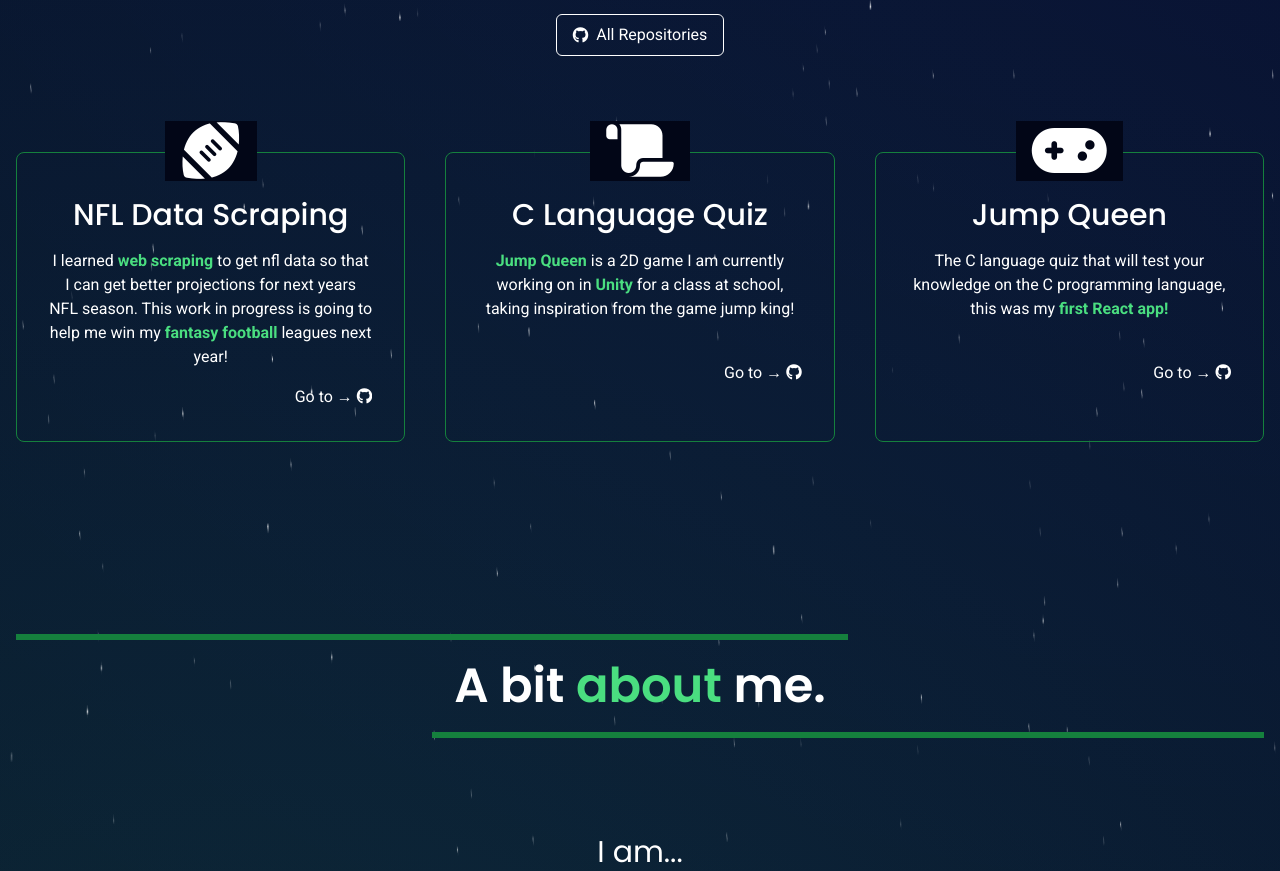
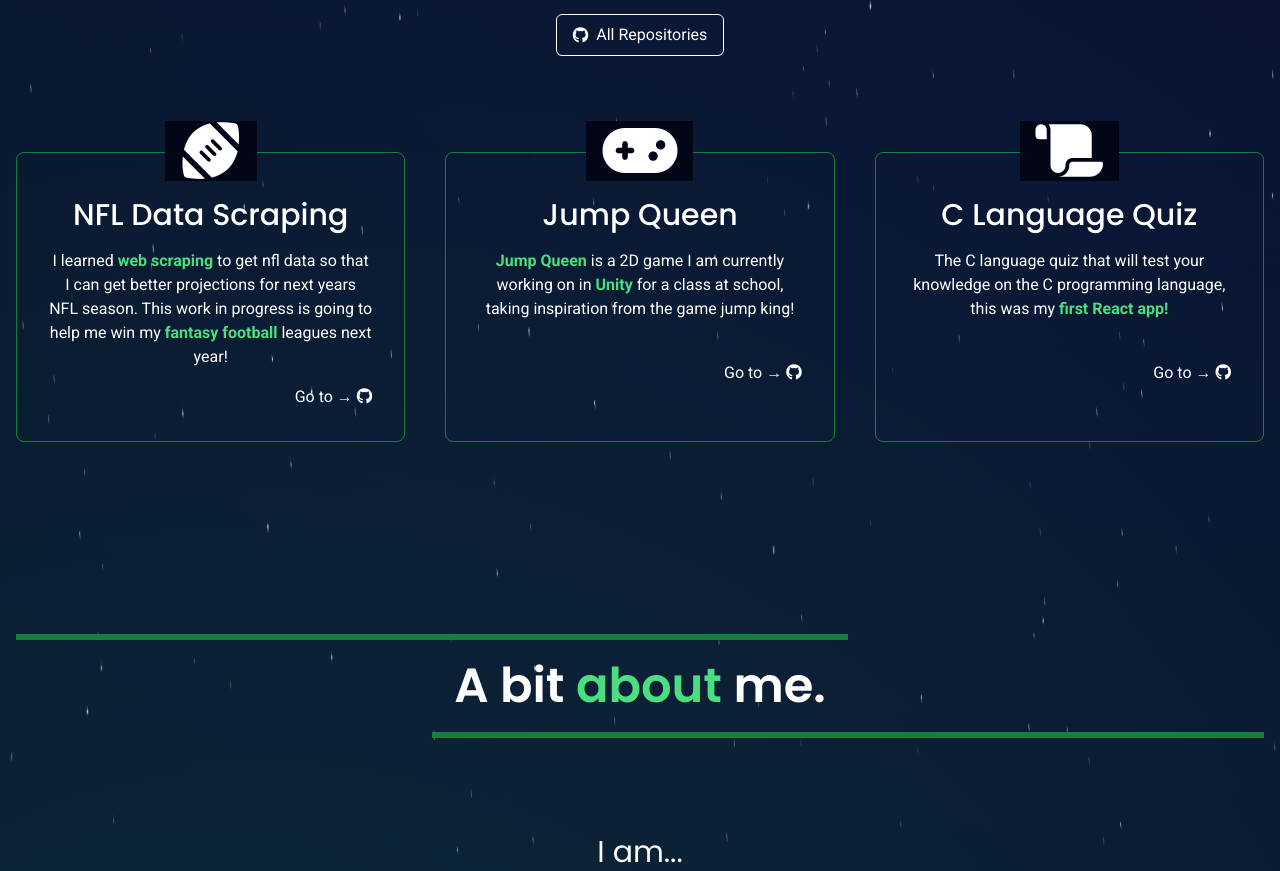
Before and after one commit to JP5252/Justin-Pearson-personal-pebsite, a SvelteKit app: page / in a window 1280 px wide. Shown: the part 860-1731 px from the top of the page. Built offline with nearby package versions, Linux system fonts and the light colour scheme.

Commit message:
update steps

```diff
--- a/src/components/Main.svelte
+++ b/src/components/Main.svelte
@@ -8,14 +8,14 @@
       href: "https://github.com/JP5252/NFL-Data-Scraping",
     },
     {
+      name: "Jump Queen",
+      icon: "fa-solid fa-gamepad",
+      href: "https://github.com/JP5252/Jump-Queen",
+    },
+    {
       name: "C Language Quiz",
       icon: "fa-solid fa-scroll",
       href: "https://github.com/JP5252/quiz-app",
-    },
-    {
-      name: "Jump Queen",
-      icon: "fa-solid fa-gamepad",
-      href: "https://github.com/JP5252/Jump-Queen",
     },
   ];
 
```
